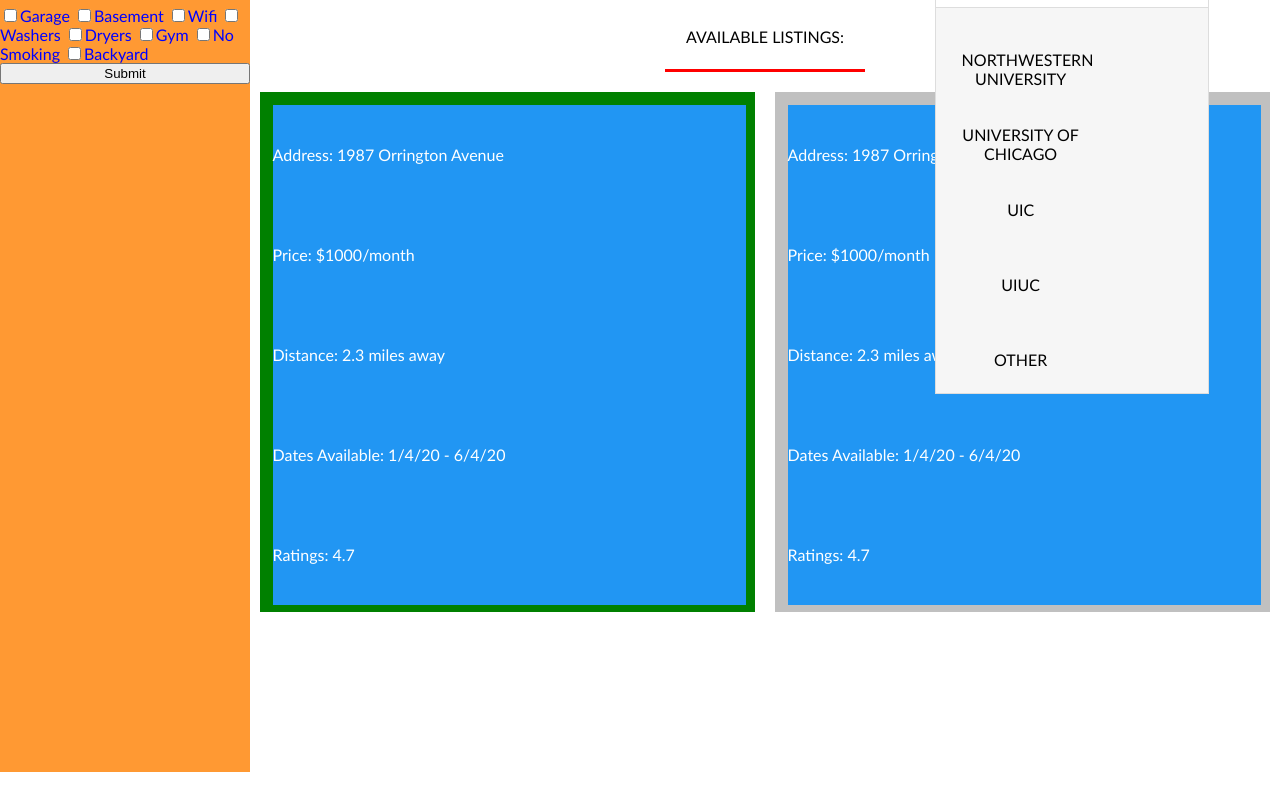
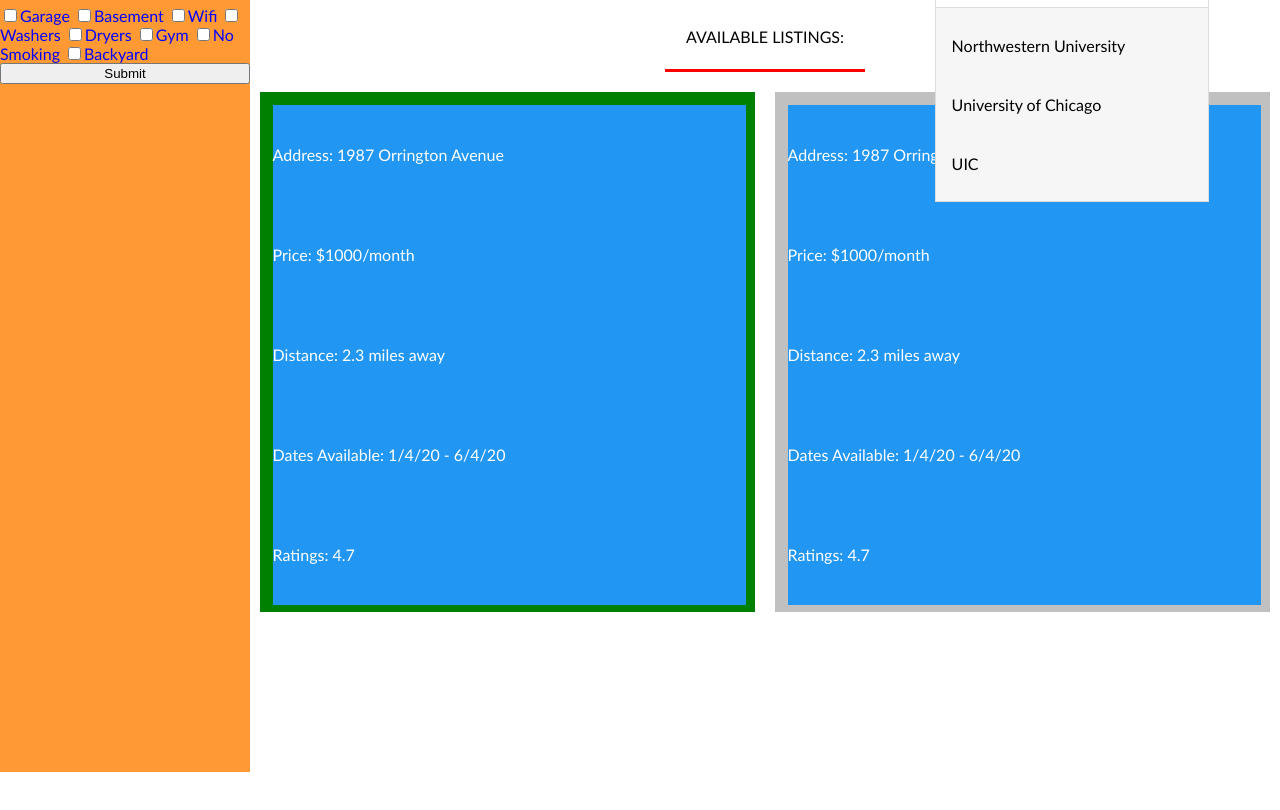
Before and after one commit to CS330-Apartment/apartment-search, a plain HTML site: page your_task/index.html in a window 1280 px wide. Both pictures are taken after a click on the button "University Housing". Shown: the part 88-898 px from the top of the page. Drawn offline with Linux system fonts and the light colour scheme.

Commit message:
adding some changes

```diff
--- a/your_task/index.html
+++ b/your_task/index.html
@@ -59,8 +59,20 @@
                 display: block;
             }
 
+            .dropdown-content p {
+                color: black;
+                padding: 12px 16px;
+                text-decoration: none;
+                display: block;
+            }
+
             .dropdown a:hover {
                 background-color: #ddd;
+            }
+
+            .dropdown p:hover {
+                background-color: #ddd;
+                cursor: pointer;
             }
 
             .show {
@@ -137,11 +149,9 @@
                     <button onclick="myFunction()" class="dropbtn">University Housing</button>
                     <div id="myDropdown" class="dropdown-content">
                       <input type="text" placeholder="Search" id="myInput" onkeyup="filterFunction()">
-                      <a href="">Northwestern University</a>
-                      <a href="">University of Chicago</a>
-                      <a href="">UIC</a>
-                      <a href="">UIUC</a>
-                      <a href="">Other</a>
+                        <p style="color:black" onclick="myFunction2(this.innerText)">Northwestern University</p>
+                        <p style="color:black" onclick="myFunction2(this.innerText)">University of Chicago</p>
+                        <p style="color:black" onclick="myFunction2(this.innerText)">UIC</p>
                     </div>
                   </div>
 
@@ -282,7 +292,14 @@
               }
             }
           }
-      </script>
+
+          function myFunction2(text) {
+            //console.log(2)
+            document.querySelector(".dropdown button").innerText = text;
+          }
+
+
+          </script>
 
 
 
@@ -379,6 +396,9 @@
           });
         }
 
+        function changeWord() {
+          console.log("Cool")
+        }
               </script>
     </body>
 </html>
```
